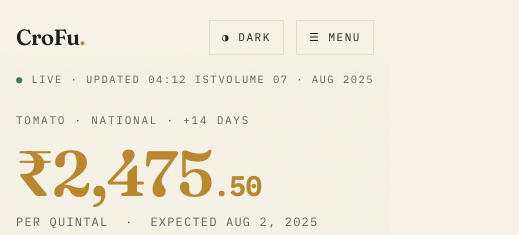
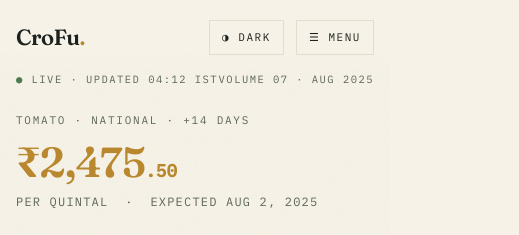
Before and after one commit to JuliusDude/crofu-web, a React (Vite) app in the folder Landing Page/: page / in a window 390 px wide. Shown: the top 235 px of the page, 519 px wide, since content can reach past the window. Built offline with nearby package versions, Linux system fonts and the light colour scheme; no server answers; the database is empty; the HTML template or start-up script is replaced by a standard one.

Commit message:
Fix mobile layout horizontal overflow and dashboard header wrapping

```diff
--- a/Landing Page/src/components/SplashScreen.jsx
+++ b/Landing Page/src/components/SplashScreen.jsx
@@ -68,7 +68,7 @@ const SplashScreen = forwardRef(({ showText = true, onPrepareUnderneath, onCompl
             initial={{ opacity: 1 }}
             exit={{ opacity: 0 }}
             transition={{ duration: 0.9, ease: [0.25, 1, 0.5, 1] }}
-            className="fixed inset-0 z-[100] flex flex-col items-center justify-center p-8 select-none overflow-hidden"
+            className="fixed top-0 left-0 w-full h-[100dvh] z-[100] flex flex-col items-center justify-center p-8 select-none overflow-hidden"
             style={{
                 background: "var(--bg, #0f1613)",
                 color: "var(--ink, #ece7d9)",
--- a/Landing Page/src/index.css
+++ b/Landing Page/src/index.css
@@ -365,19 +365,6 @@ html, body, * {
         font-size: 1.75rem !important;
     }
 
-    /* Flex Directions & Layout */
-    /* Removed aggressive .flex-col display: flex !important as it breaks hidden elements */
-
-    /* Ensure Header flex wraps elegantly */
-    header .flex-wrap {
-        flex-direction: column !important;
-        align-items: flex-start !important;
-        gap: 1rem !important;
-    }
-    header .flex-wrap .flex {
-        flex-direction: row !important;
-        flex-wrap: wrap;
-    }
 
     /* Make buttons full width on small screens for better UX */
     .btn-primary {
@@ -385,14 +372,6 @@ html, body, * {
         justify-content: center;
     }
 
-    /* Dashboard KPI adjustments */
-    .grid-cols-2 {
-        grid-template-columns: 1fr !important;
-    }
-
-    /* Ensure main chart section collapses well */
-    /* Removed aggressive justify-between override */
-
     /* Hide large parallax blobs on mobile for performance and space */
     .parallax-blob {
         display: none !important;
--- a/Landing Page/src/pages/Crofu.jsx
+++ b/Landing Page/src/pages/Crofu.jsx
@@ -351,7 +351,7 @@ function Hero() {
                                 className="font-serif tabular leading-[0.9] mb-3"
                                 style={{
                                     fontWeight: 600,
-                                    fontSize: "clamp(64px, 9vw, 132px)",
+                                    fontSize: "clamp(42px, 9vw, 132px)",
                                     color: "var(--gold)",
                                     letterSpacing: "-0.02em",
                                 }}
@@ -1461,7 +1461,7 @@ export default function Crofu({ onNavigate }) {
     }, []);
 
     return (
-        <main style={{ background: "var(--bg)" }} data-testid="crofu-page">
+        <main className="w-full max-w-[100vw] overflow-x-hidden" style={{ background: "var(--bg)" }} data-testid="crofu-page">
             <Nav
                 onToggle={() => {
                     toggleTheme();
```
